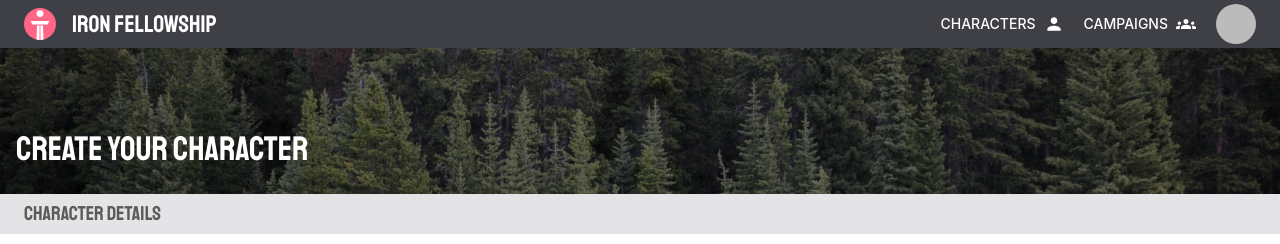
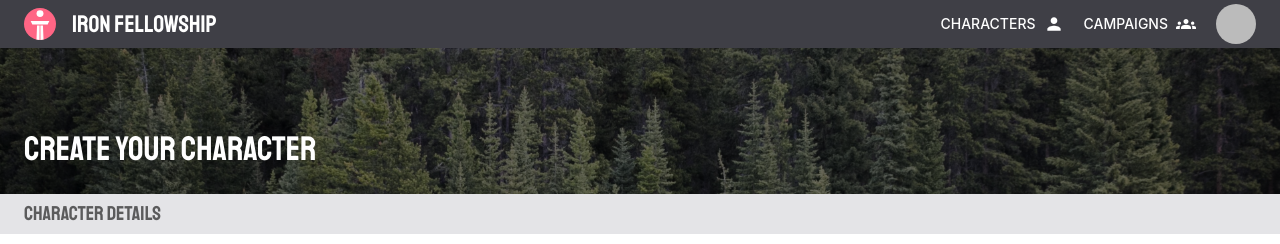
Before and after one commit to scottbenton/Iron-Fellowship_and_Crew-Link, a React (Vite) app: page /characters/create in a window 1280 px wide. Shown: the top 244 px of the page. Built offline with nearby package versions, Linux system fonts and the light colour scheme; no server answers; the database is empty; sample sign-in values are in the browser's storage; what material-ui-confirm would draw is missing.

Commit message:
fix(Campaign Sheet): Fixed small alignment issue on page banner component

```diff
--- a/src/components/Layout/PageBanner.tsx
+++ b/src/components/Layout/PageBanner.tsx
@@ -24,6 +24,7 @@ export function PageBanner(props: PageBannerProps) {
 
           [theme.breakpoints.up("sm")]: {
             marginX: theme.spacing(-3),
+            px: 3,
             py: 3,
           },
         }),
```
